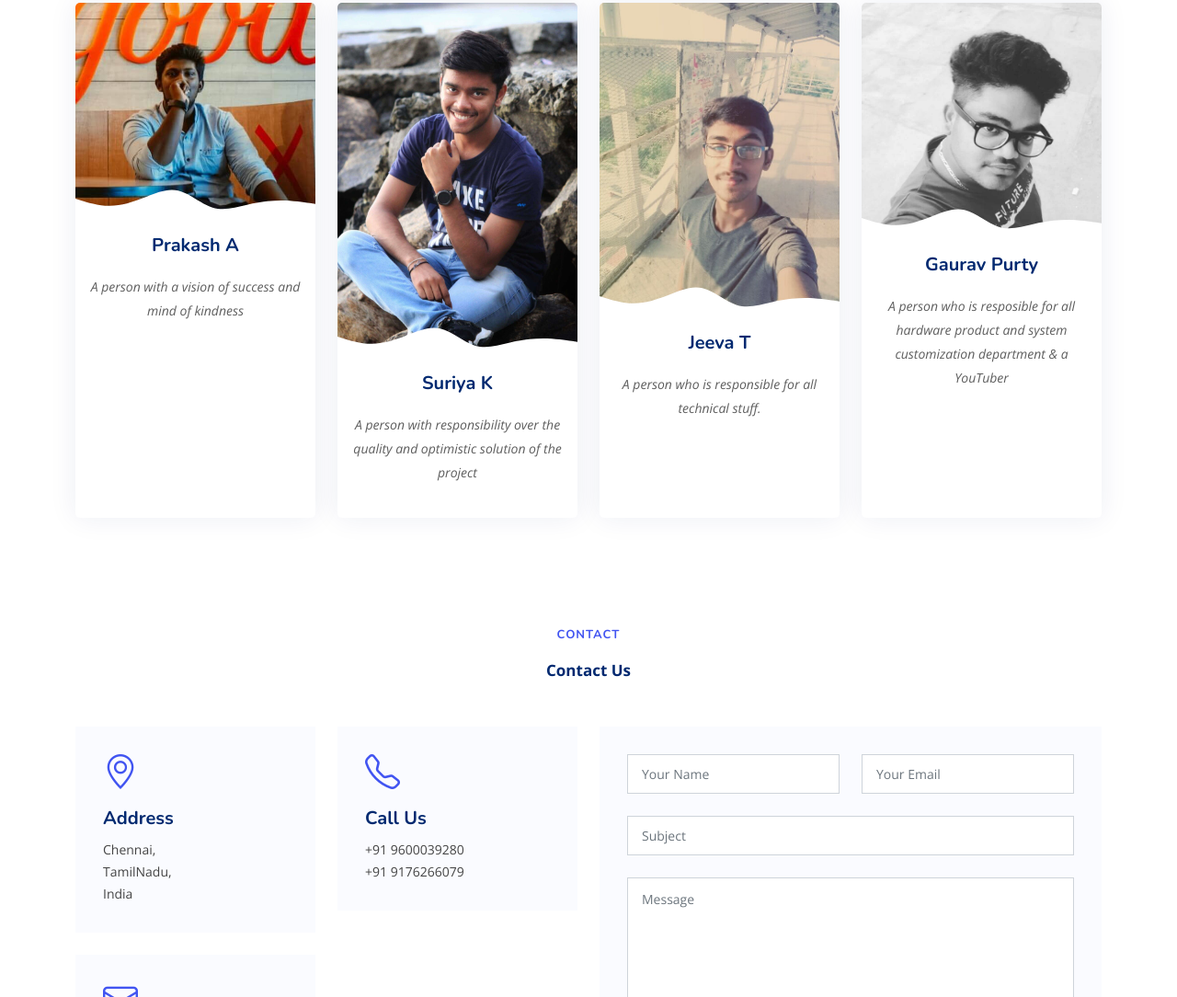
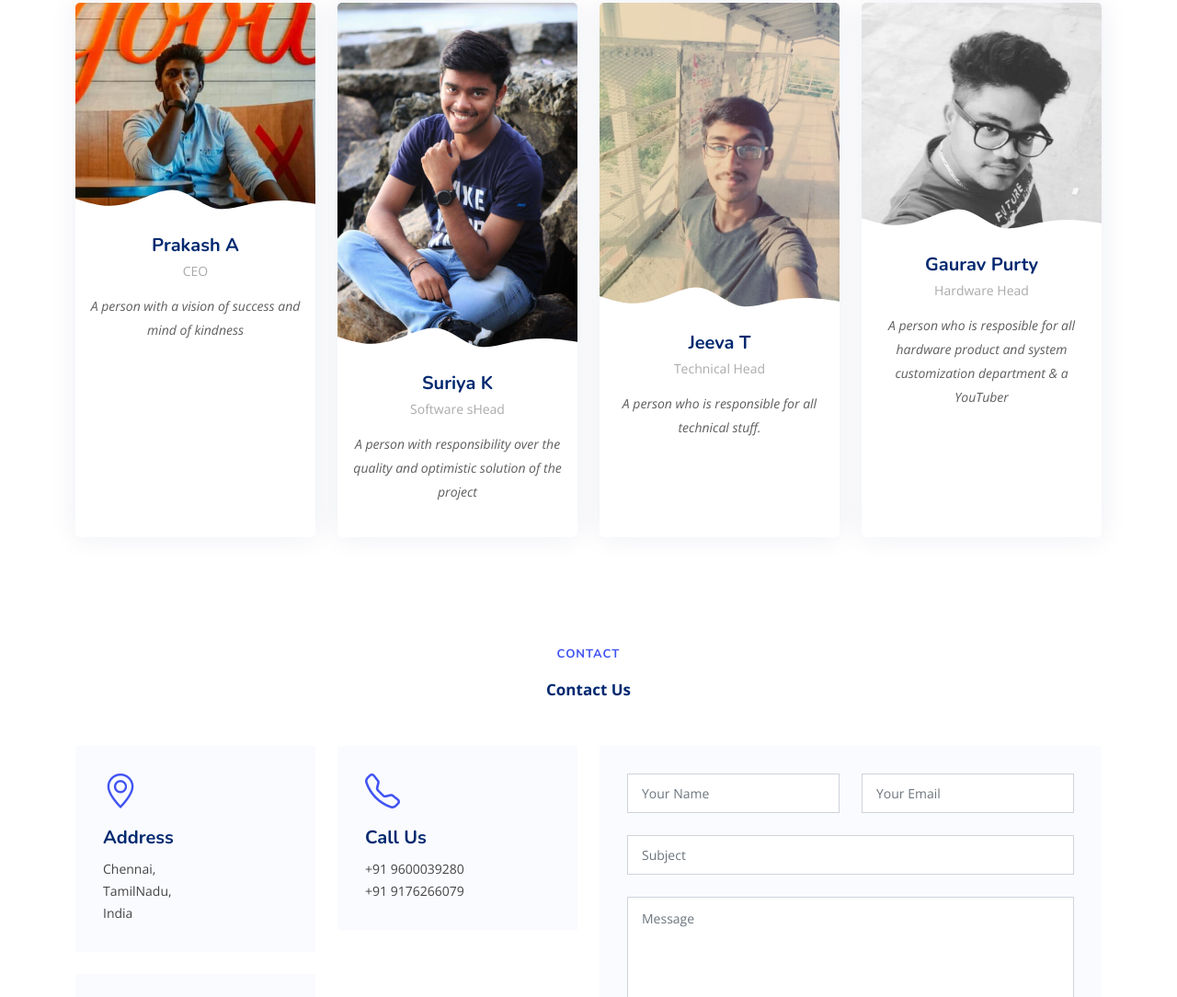
Before and after one commit to TimeKeepers-tech/TimeKeepers.tech, a plain HTML site: page index.html in a window 1280 px wide. Shown: the part 6737-7821 px from the top of the page at 92% size. Drawn offline with nearby package versions, Linux system fonts and the light colour scheme; a script that the page names is missing; files whose address does not match are found by name.

Commit message:
Update index.html

```diff
--- a/index.html
+++ b/index.html
@@ -803,7 +803,7 @@
               </div>
               <div class="member-info">
                 <h4>Prakash A</h4>
-                <span></span>
+                <span>CEO</span>
                 <p>A person with a vision of success and mind of kindness </p>
               </div>
             </div>
@@ -822,7 +822,7 @@
               </div>
               <div class="member-info">
                 <h4>Suriya K</h4>
-                <span></span>
+                <span>Software sHead</span>
                 <p>A person with responsibility over the quality and optimistic solution of the project</p>
               </div>
             </div>
@@ -841,7 +841,7 @@
               </div>
               <div class="member-info">
                 <h4>Jeeva T</h4>
-                <span></span>
+                <span>Technical Head</span>
                 <p>A person who is responsible for all technical stuff.</p>
               </div>
             </div>
@@ -860,7 +860,7 @@
               </div>
               <div class="member-info">
                 <h4>Gaurav Purty</h4>
-                <span></span>
+                <span>Hardware Head</span>
                 <p>A person who is resposible for all hardware product and system customization department & a YouTuber</b></p>
               </div>
             </div>
```
